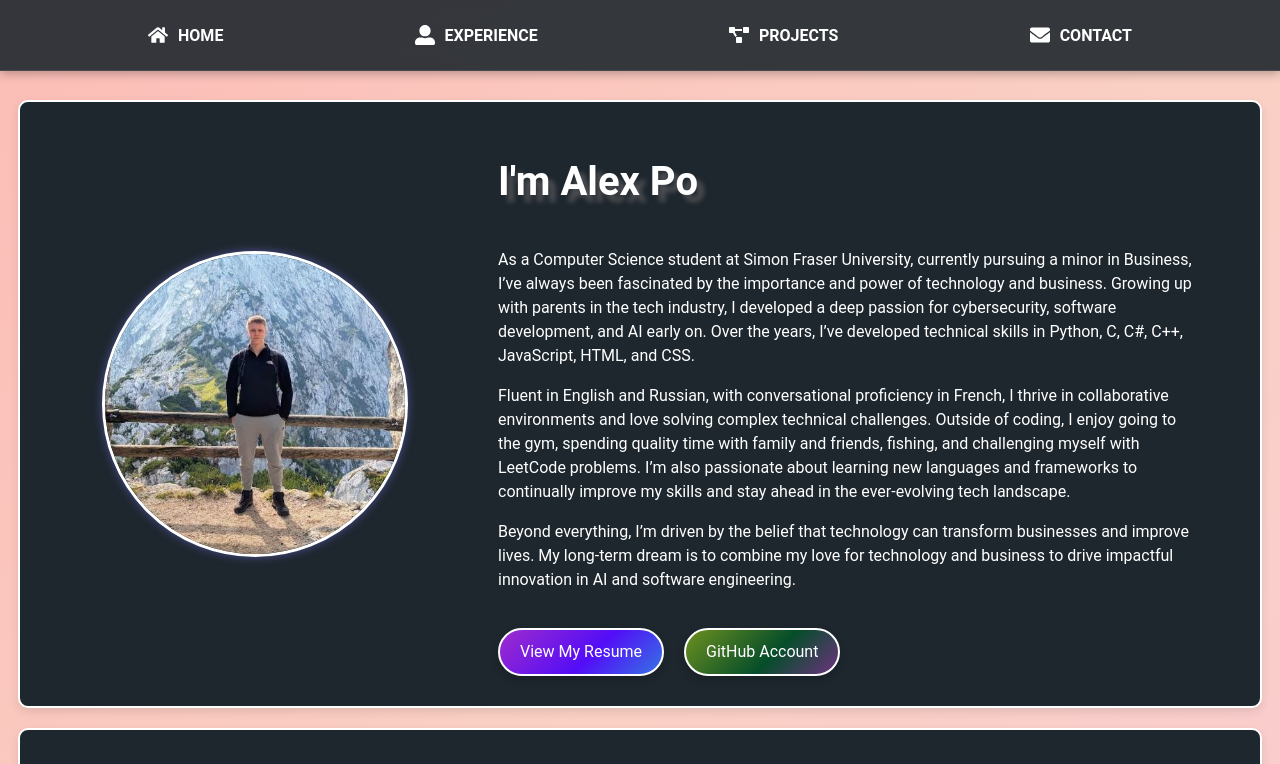
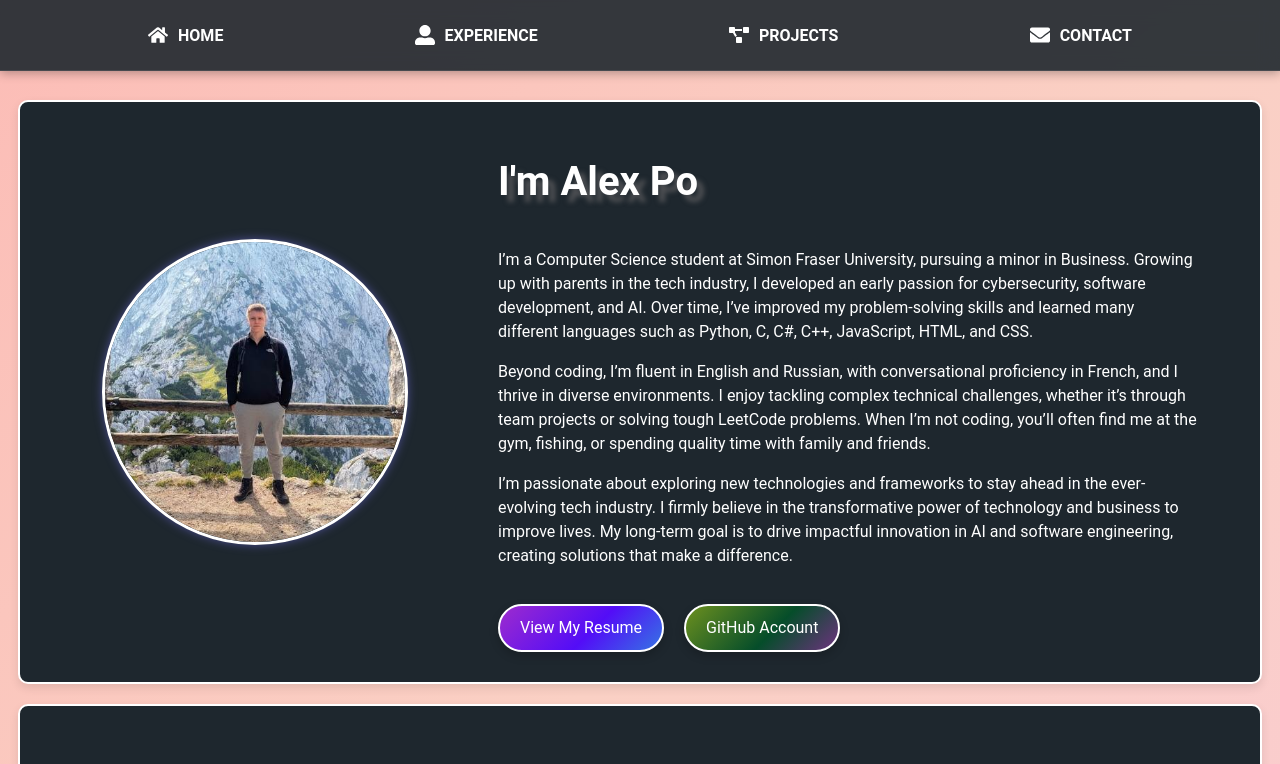
Before and after one commit to AlexanderPotiagalov/MyReactWebsite, a React (Vite) app: page / in a window 1280 px wide. Shown: the top 764 px of the page. Built offline with nearby package versions, Linux system fonts and the light colour scheme.

Commit message:
Updated PortfolioPicture.jsx description

```diff
--- a/src/PortfolioPicture.jsx
+++ b/src/PortfolioPicture.jsx
@@ -58,29 +58,29 @@ function PortfolioPicture() {
       <div className="portfolio-description">
         <h1 className="portfolio-heading">I'm {currentText}</h1>
         <p>
-          As a Computer Science student at Simon Fraser University, currently
-          pursuing a minor in Business, I’ve always been fascinated by the
-          importance and power of technology and business. Growing up with
-          parents in the tech industry, I developed a deep passion for
-          cybersecurity, software development, and AI early on. Over the years,
-          I’ve developed technical skills in Python, C, C#, C++, JavaScript,
-          HTML, and CSS.
+          I’m a Computer Science student at Simon Fraser University, pursuing a
+          minor in Business. Growing up with parents in the tech industry, I
+          developed an early passion for cybersecurity, software development,
+          and AI. Over time, I’ve improved my problem-solving skills and learned
+          many different languages such as Python, C, C#, C++, JavaScript, HTML,
+          and CSS.
         </p>
         <p>
-          Fluent in English and Russian, with conversational proficiency in
-          French, I thrive in collaborative environments and love solving
-          complex technical challenges. Outside of coding, I enjoy going to the
-          gym, spending quality time with family and friends, fishing, and
-          challenging myself with LeetCode problems. I’m also passionate about
-          learning new languages and frameworks to continually improve my skills
-          and stay ahead in the ever-evolving tech landscape.
+          Beyond coding, I’m fluent in English and Russian, with conversational
+          proficiency in French, and I thrive in diverse environments. I enjoy
+          tackling complex technical challenges, whether it’s through team
+          projects or solving tough LeetCode problems. When I’m not coding,
+          you’ll often find me at the gym, fishing, or spending quality time
+          with family and friends.
         </p>
         <p>
-          Beyond everything, I’m driven by the belief that technology can
-          transform businesses and improve lives. My long-term dream is to
-          combine my love for technology and business to drive impactful
-          innovation in AI and software engineering.
+          I’m passionate about exploring new technologies and frameworks to stay
+          ahead in the ever-evolving tech industry. I firmly believe in the
+          transformative power of technology and business to improve lives. My
+          long-term goal is to drive impactful innovation in AI and software
+          engineering, creating solutions that make a difference.
         </p>
+
         <a
           href="/AlexPotiagalovResume.pdf"
           target="_blank"
```
